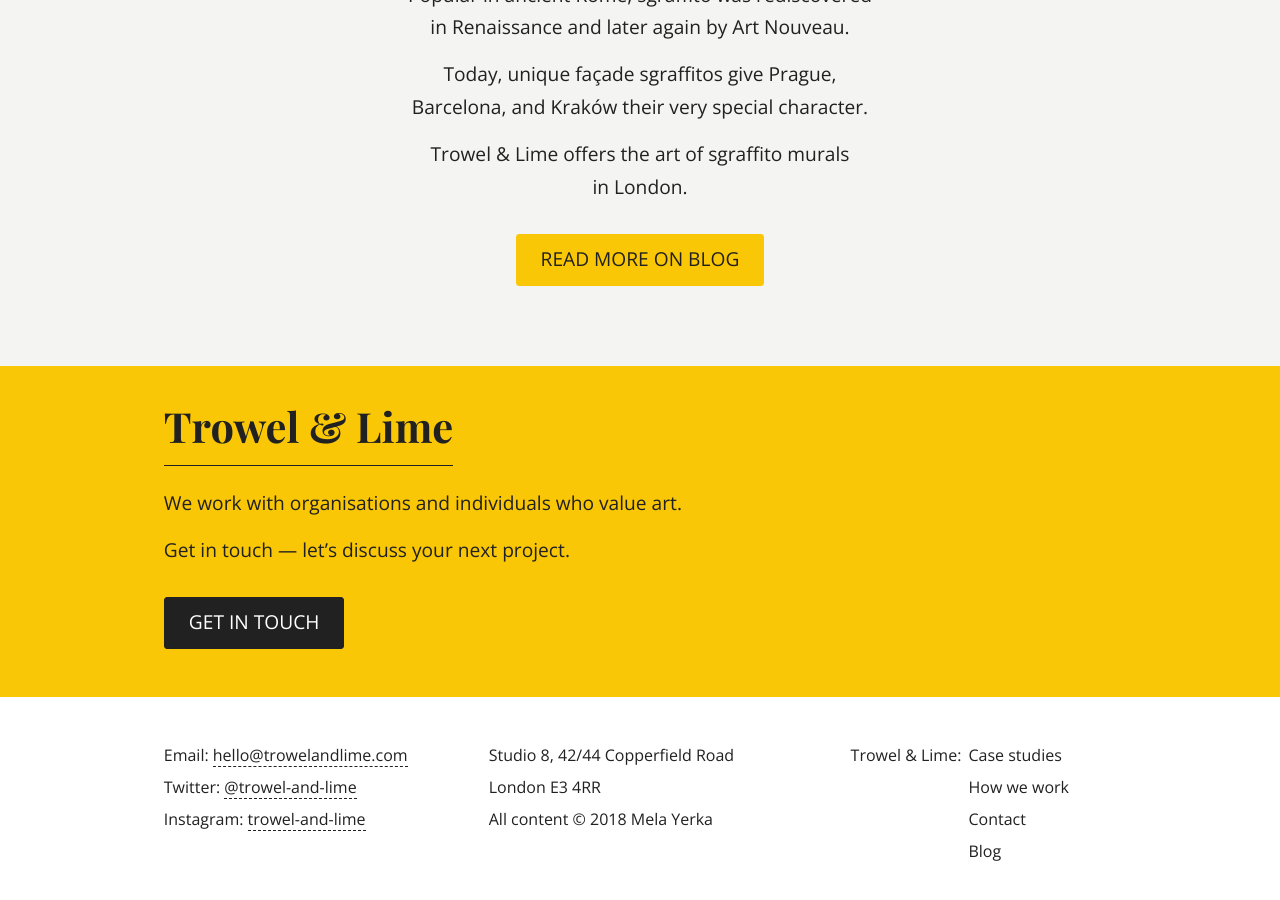
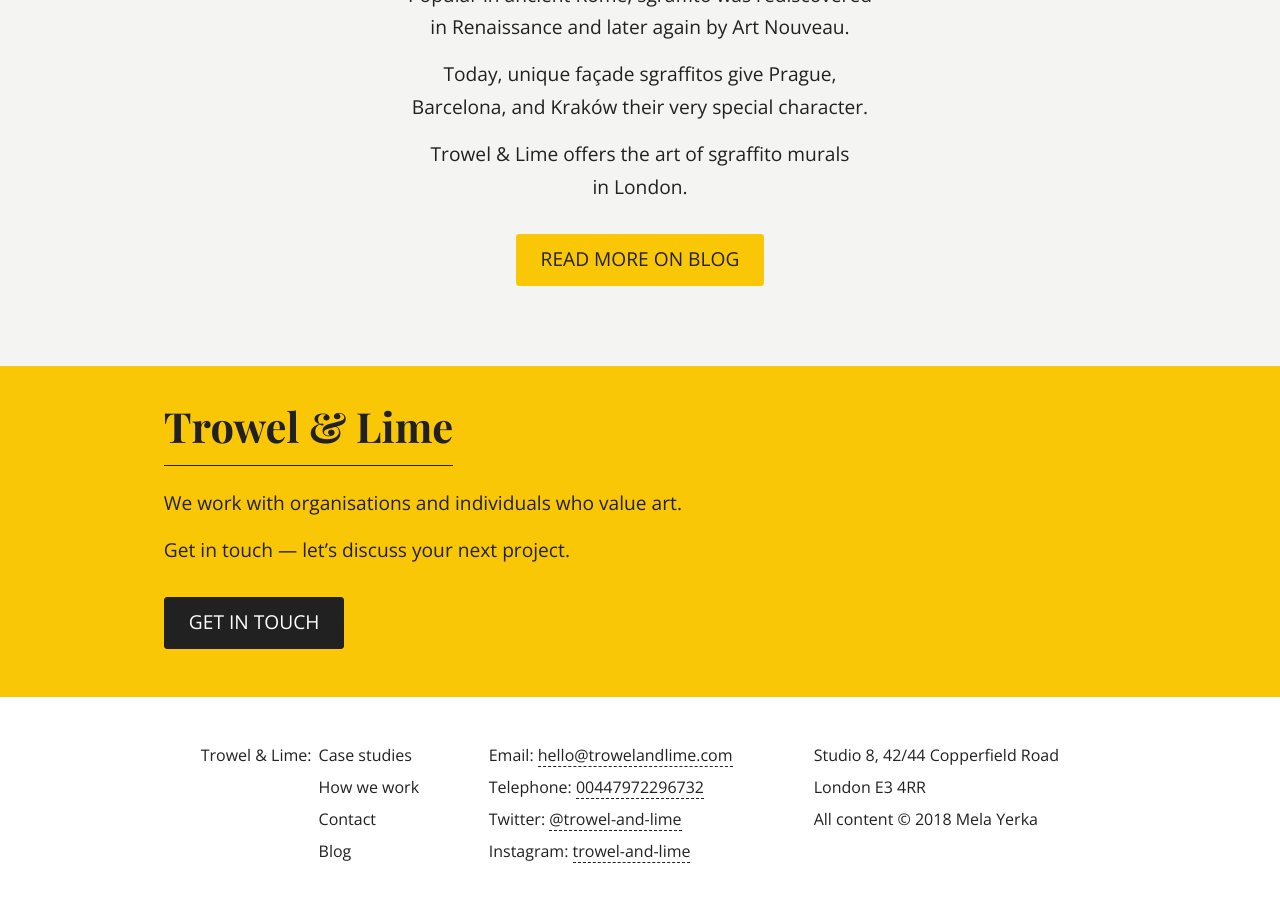
Before and after one commit to marek-kultys/trowel-and-lime, a Jekyll site: the page built from index.html, in a window 1280 px wide and 900 px high, scrolled down 3660 px. Built offline with Jekyll 4.4.1, drawn with Linux system fonts in a browser that asks for light colours.

Commit message:
Add telephone number to footer

```diff
--- a/_data/sgraffito.yml
+++ b/_data/sgraffito.yml
@@ -14,7 +14,7 @@ address:
    city: London
    country: United Kingdom
 
-telephone: (+44)797 22 96 732
+telephone: 00447972296732
 url: trowelandlime.com
 email: hello@trowelandlime.com
 twitter: trowel-and-lime
--- a/_includes/footer.html
+++ b/_includes/footer.html
@@ -1,20 +1,4 @@
 <div class="block">
-   <div id="links" class="footer-unit contacts">
-      <ul>
-         <li><h6>Email: <a href="mailto:{{ site.data.sgraffito.email }}" class="underlined-link">{{ site.data.sgraffito.email }}</a></h6></li>
-         <li><h6>Twitter: <a href="http://twitter.com/{{ site.data.sgraffito.twitter }}" class="underlined-link">@{{ site.data.sgraffito.twitter }}</a></h6></li>
-         <li><h6>Instagram: <a href="http://instagram.com/{{ site.data.sgraffito.instagram }}" class="underlined-link">{{ site.data.sgraffito.instagram }}</a></h6></li>
-      </ul>
-   </div>
-
-   <div id="details" class="footer-unit">
-      <ul>
-         <li><h6>{{ site.data.sgraffito.address.studio.flat }}, {{ site.data.sgraffito.address.studio.street }}</h6></li>
-         <li><h6>{{ site.data.sgraffito.address.city }} {{ site.data.sgraffito.address.studio.postcode }}</h6></li>
-         <li><h6>All content &copy; {{ 'now' | date: "%Y" }} {{ site.data.sgraffito.author }}</h6></li>
-      </ul>
-   </div>
-
    <div id="sitemap" class="footer-unit not-on-phone-size">
       <div class="footer-halfunit">
          <ul id="sitemap-home">
@@ -30,4 +14,21 @@
          </ul>
       </div>
    </div>
+
+   <div id="links" class="footer-unit contacts">
+      <ul>
+         <li><h6>Email: <a href="mailto:{{ site.data.sgraffito.email }}" class="underlined-link"><nobr>{{ site.data.sgraffito.email }}</nobr></a></h6></li>
+         <li><h6>Telephone: <a href="tel:{{ site.data.sgraffito.telephone }}" class="underlined-link"><nobr>{{ site.data.sgraffito.telephone }}</nobr></a></h6></li>
+         <li><h6>Twitter: <a href="http://twitter.com/{{ site.data.sgraffito.twitter }}" class="underlined-link"><nobr>@{{ site.data.sgraffito.twitter }}</nobr></a></h6></li>
+         <li><h6>Instagram: <a href="http://instagram.com/{{ site.data.sgraffito.instagram }}" class="underlined-link"><nobr>{{ site.data.sgraffito.instagram }}</nobr></a></h6></li>
+      </ul>
+   </div>
+
+   <div id="details" class="footer-unit">
+      <ul>
+         <li><h6>{{ site.data.sgraffito.address.studio.flat }}, {{ site.data.sgraffito.address.studio.street }}</h6></li>
+         <li><h6>{{ site.data.sgraffito.address.city }} {{ site.data.sgraffito.address.studio.postcode }}</h6></li>
+         <li><h6>All content &copy; {{ 'now' | date: "%Y" }} {{ site.data.sgraffito.author }}</h6></li>
+      </ul>
+   </div>
 </div>
```
